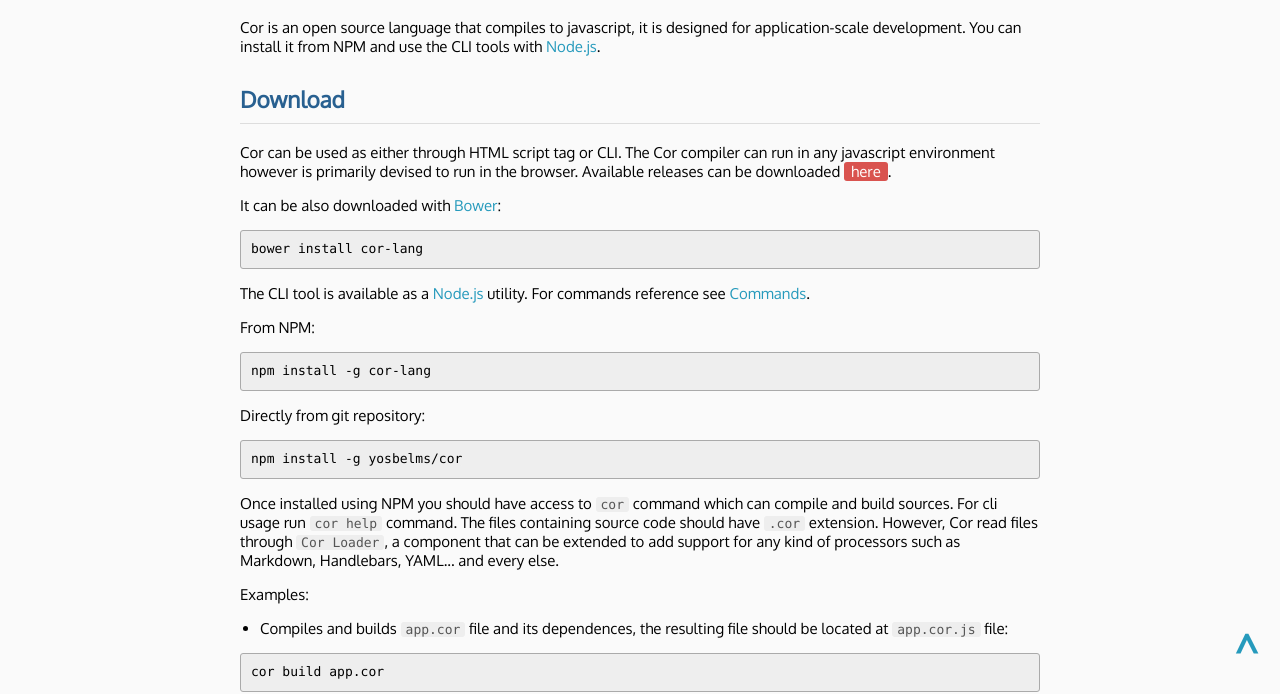
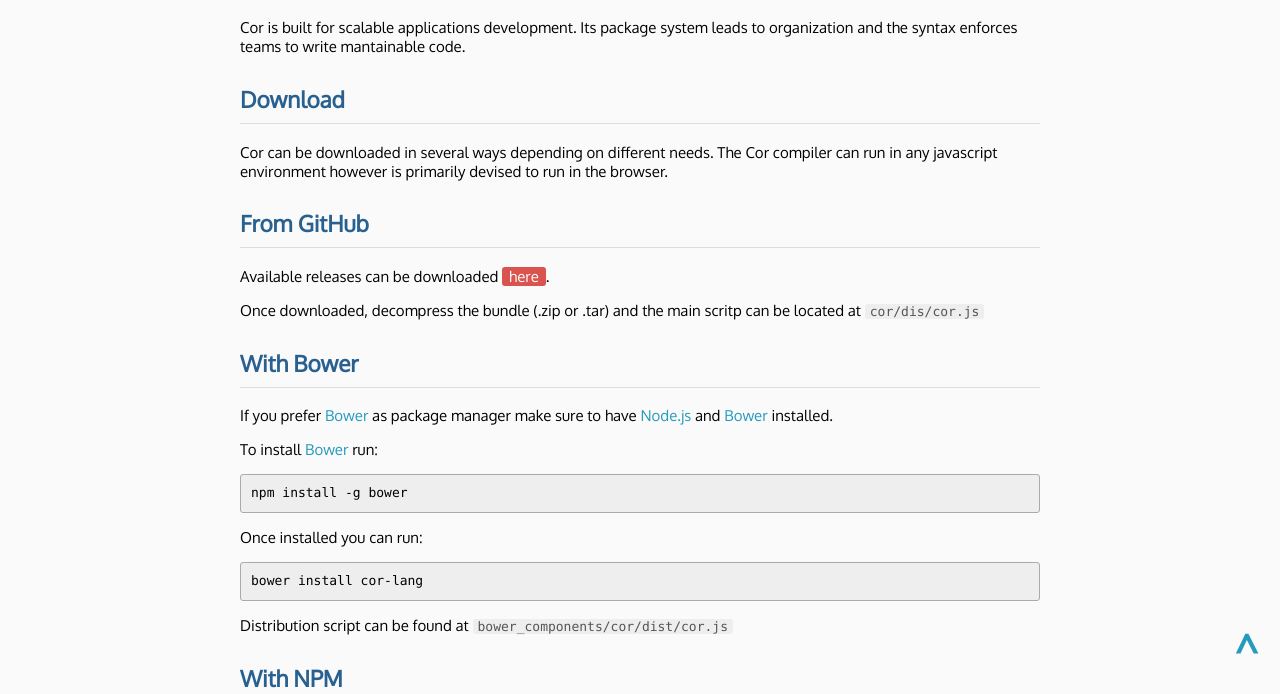
Before and after one commit to yosbelms/cor, a website: page docs/get_started.html in a window 1280 px wide. Shown: the part 131-825 px from the top of the page. Drawn offline with Linux system fonts and the light colour scheme.

Commit message:
update docs

```diff
--- a/docs/get_started.html
+++ b/docs/get_started.html
@@ -32,20 +32,37 @@
 
 <h1 id="getstarted">Get started</h1>
 
-<p>Cor is an open source language that compiles to javascript, it is designed for application-scale development. You can install it from NPM and use the CLI tools with <a href="http://nodejs.org">Node.js</a>.</p>
+<p>Cor is built for scalable applications development. Its package system leads to organization and the syntax enforces teams to write mantainable code.</p>
 
 <h2 id="download">Download</h2>
 
-<p>Cor can be used as either through HTML script tag or CLI. The Cor compiler can run in any javascript environment however is primarily devised to run in the browser. Available releases can be downloaded <a class="button-inline" href="https://github.com/yosbelms/cor/releases">here</a>.</p>
+<p>Cor can be downloaded in several ways depending on different needs. The Cor compiler can run in any javascript environment however is primarily devised to run in the browser.</p>
 
-<p>It can be also downloaded with <a href="http://bower.io">Bower</a>:</p>
+<h2 id="fromgithub">From GitHub</h2>
+
+<p>Available releases can be downloaded <a class="button-inline" href="https://github.com/yosbelms/cor/releases">here</a>.</p>
+
+<p>Once downloaded, decompress the bundle (.zip or .tar) and the main scritp can be located at <code>cor/dis/cor.js</code></p>
+
+<h2 id="withbower">With Bower</h2>
+
+<p>If you prefer <a href="http://bower.io">Bower</a> as package manager make sure to have <a href="http://nodejs.org">Node.js</a> and <a href="http://bower.io">Bower</a> installed.</p>
+
+<p>To install <a href="http://bower.io">Bower</a> run:</p>
+
+<pre><code>npm install -g bower
+</code></pre>
+
+<p>Once installed you can run:</p>
 
 <pre><code>bower install cor-lang
 </code></pre>
 
-<p>The CLI tool is available as a <a href="http://nodejs.org">Node.js</a> utility. For commands reference see <a href="documentation.html#commands">Commands</a>.</p>
+<p>Distribution script can be found at <code>bower_components/cor/dist/cor.js</code></p>
 
-<p>From NPM:</p>
+<h2 id="withnpm">With NPM</h2>
+
+<p>The CLI tools are available as a <a href="http://nodejs.org">Node.js</a> utility. To install Cor from NPM run:</p>
 
 <pre><code>npm install -g cor-lang
 </code></pre>
@@ -55,7 +72,7 @@
 <pre><code>npm install -g yosbelms/cor
 </code></pre>
 
-<p>Once installed using NPM you should have access to <code>cor</code> command which can compile and build sources. For cli usage run <code>cor help</code> command. The files containing source code should have <code>.cor</code> extension. However, Cor read files through <code>Cor Loader</code>, a component that can be extended to add support for any kind of processors such as Markdown, Handlebars, YAML... and every else.</p>
+<p>Once installed using NPM you should have access to <code>cor</code> command which can compile and build sources. For cli usage run <code>cor help</code> command. The files containing source code should have <code>.cor</code> extension. However, Cor read files through <code>Cor Loader</code>, a component that can be extended to add support for any kind of processors such as Markdown, Handlebars, YAML... and every else. For commands reference see <a href="documentation.html#commands">Commands</a>.</p>
 
 <p>Examples:</p>
 
@@ -76,6 +93,8 @@
 <p>Output file (<code>app.js</code>) is now ready to be used in a web page through <code>&lt;srcipt src="app.js"&gt;&lt;/script&gt;</code> tag. See <a href="documentation.html#commands">commands</a> for reference.</p>
 
 <h2 id="helloworldtutorial">Hello World tutorial</h2>
+
+<p>Cor dynamically load files using XHTTPRequest object. So, application source must be behind a web server (Apache HTTP Server, Nginx, or that you like). The CLI tools of Cor which provides a static HTTP server through <code>http</code> command also can be used with the same purpose.</p>
 
 <ul>
 <li><strong>Step 1.</strong> Make the following file tree structure:</li>
@@ -106,7 +125,7 @@
 </code></pre>
 
 <ul>
-<li><strong>Step 4.</strong> Run <code>cor http</code> inside <code>hello</code> folder and open <code>http://127.0.0.1:9000/index.html</code> in a browser, you should see a <code>Hello World</code> alert.</li>
+<li><strong>Step 4.</strong> Start the HTTP server and open <code>http://localhost:port/index.html</code>. Otherwise, if you installed Cor CLI tool form NPM run <code>cor http</code> inside <code>hello</code> folder and open <code>http://localhost:9000/index.html</code> in the browser, you should see a <code>Hello World</code> alert.</li>
 </ul>
 
 <p>See the <a href="documentation.html">documentation</a> for further information about the language.</p>        <div class="full-rule"></div>
```
